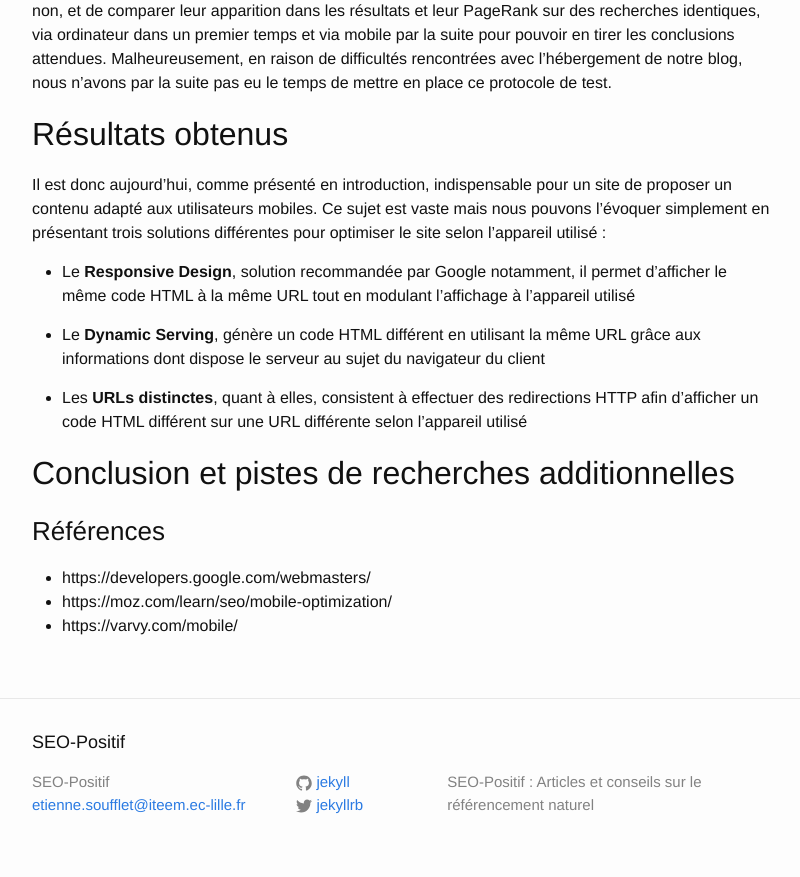
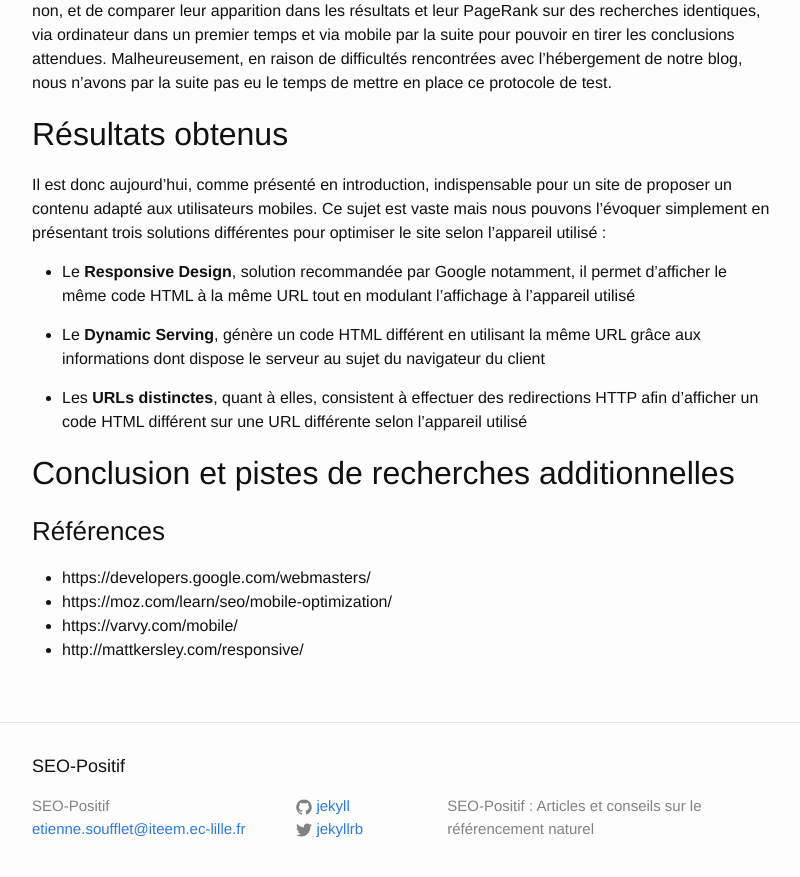
Before and after one commit to EtienneSOU/etiennesou.github.io, a Jekyll site: the page built from _posts/2015-11-04-Article3.markdown, in a window 1280 px wide and 900 px high, scrolled down 2482 px. Shown: the top 877 px of the window, without its empty margins (238-1038 px from the left). Built offline with Jekyll 4.4.1, drawn with Linux system fonts in a browser that asks for light colours; part of the change alters nothing that is shown.

Commit message:
Update 2015-11-04-Article3.markdown

```diff
--- a/_posts/2015-11-04-Article3.markdown
+++ b/_posts/2015-11-04-Article3.markdown
@@ -50,3 +50,4 @@ Il est donc aujourd’hui, comme présenté en introduction, indispensable pour
 * https://developers.google.com/webmasters/
 * https://moz.com/learn/seo/mobile-optimization/
 * https://varvy.com/mobile/
+* http://mattkersley.com/responsive/
```
